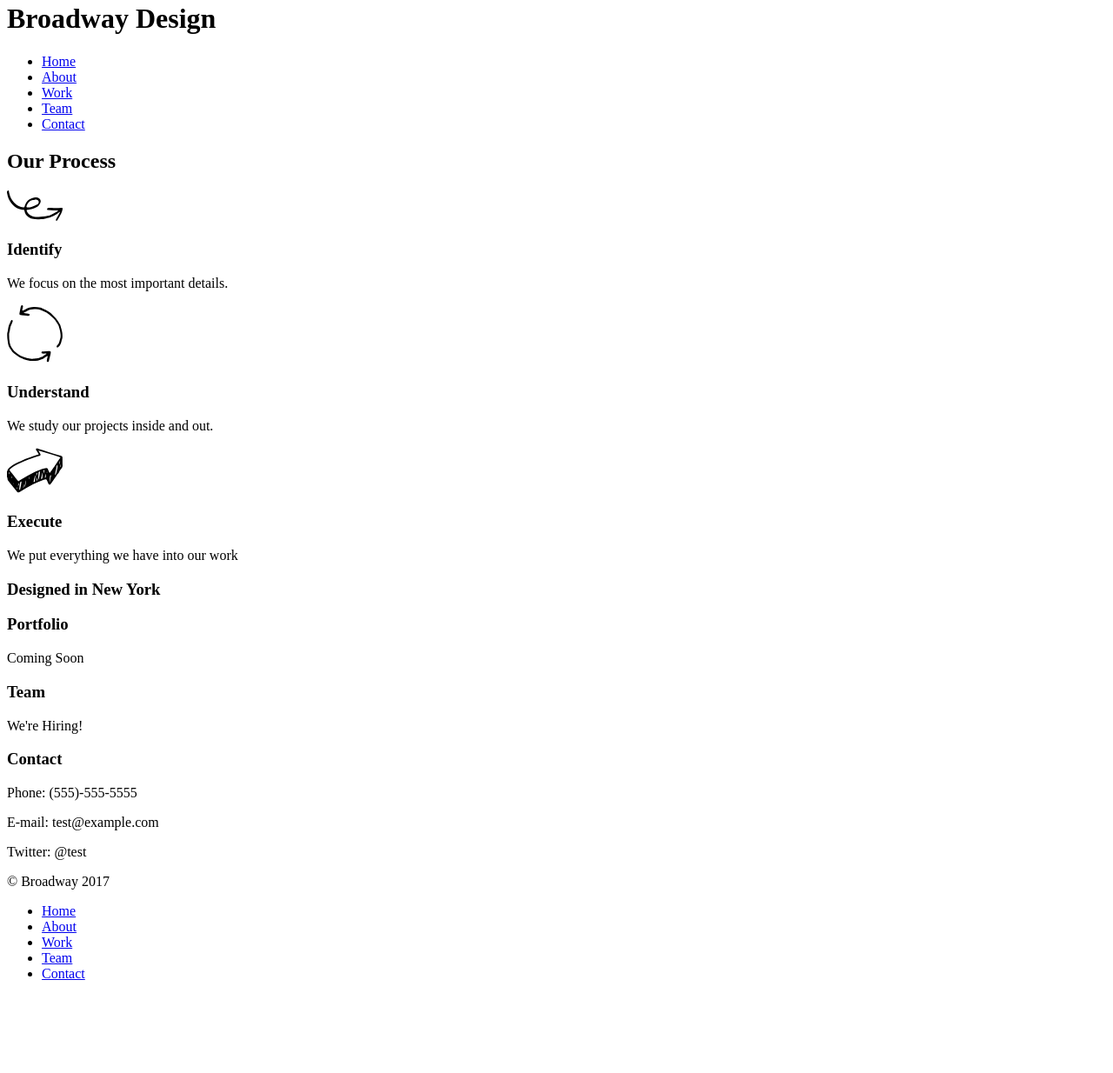
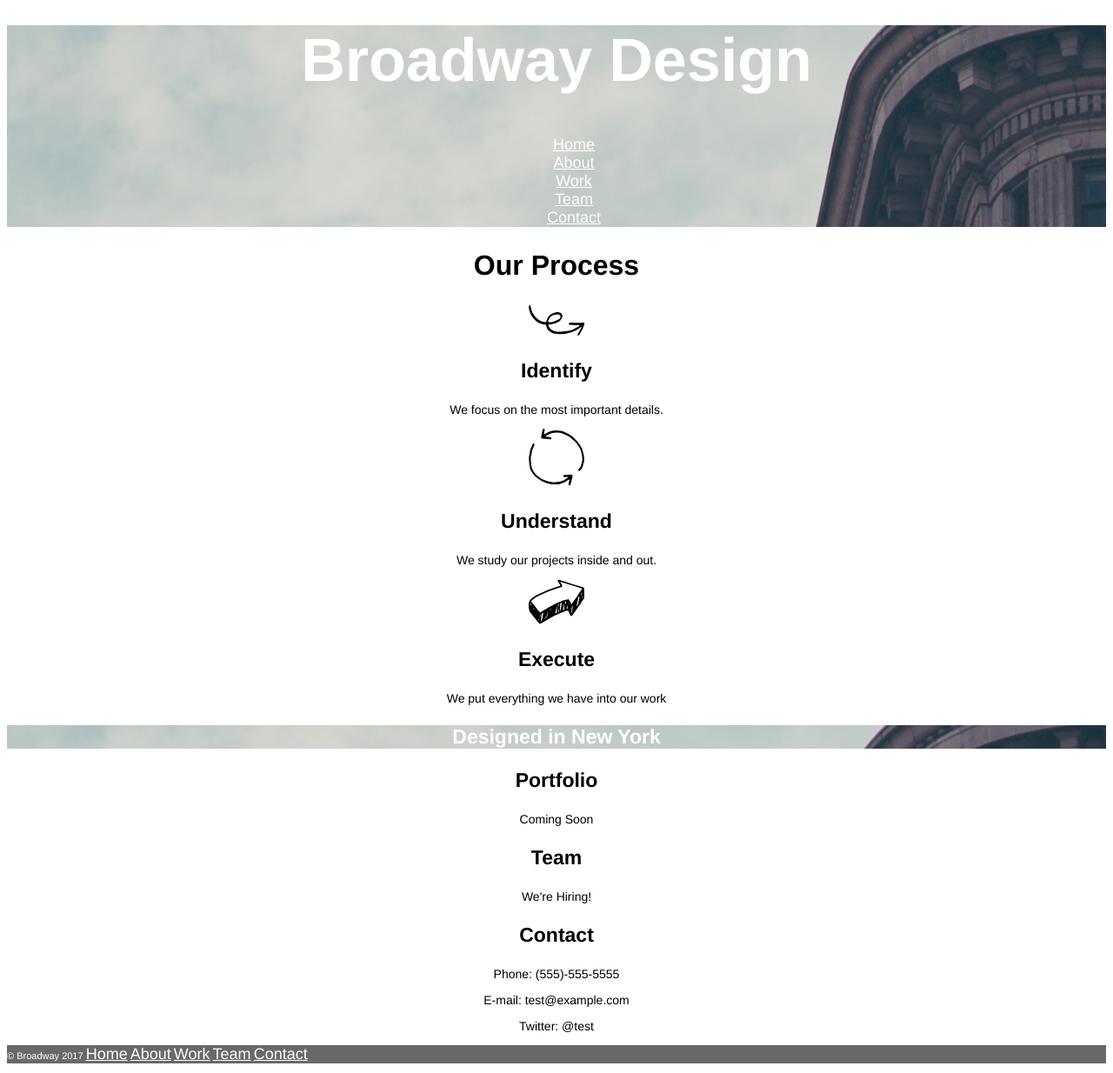
Before and after one commit to Gwynbleid84/broadway, a plain HTML site: page index.html in a window 1280 px wide. Shown: the part 18-1252 px from the top of the page at 87% size. Before the commit the page ends 1163 px from the top, so only its background shows below. Drawn offline with Linux system fonts and the light colour scheme.

Commit message:
final stage: adding visuals and changing footer section.

```diff
--- a/index.html
+++ b/index.html
@@ -52,13 +52,13 @@
       <p>Twitter: @test</p>
     </div>
     <div class="footer">
-      <p>&copy; Broadway 2017 <ul>
-        <li><a href="#home">Home</a></li>
-        <li><a href="#about">About</a></li>
-        <li><a href="#work">Work</a></li>
-        <li><a href="#team">Team</a></li>
-        <li><a href="#contact">Contact</a></li>
-      </ul></p>
+      <p>&copy; Broadway 2017
+        <a href="#home">Home</a>
+        <a href="#about">About</a>
+        <a href="#work">Work</a>
+        <a href="#team">Team</a>
+        <a href="#contact">Contact</a>
+     </p>
     </div>
   </body>
 </html>
--- a/resources/style.css
+++ b/resources/style.css
@@ -0,0 +1,36 @@
+body {
+  text-align: center;
+  font-family: Helvetica, sans-serif;
+}
+a {
+  color: white;
+  font-size: 18px;
+}
+li {
+  list-style: none;
+}
+.header, .subhead {
+  color: white;
+  background-image: url('./images/the-flatiron-building.png');
+}
+.header h1 {
+  font-weight: bold;
+  font-size: 70px;
+}
+.main h2 {
+  font-weight: bold;
+  font-size: 32px;
+}
+.section h3, .subhead h3 {
+  font-weight: bold;
+  font-size: 23px;
+}
+.section p {
+  font-size: 14px;
+}
+.footer {
+  color: white;
+  background-color: dimgray;
+  font-size: 11px;
+  text-align: left;
+}
```
